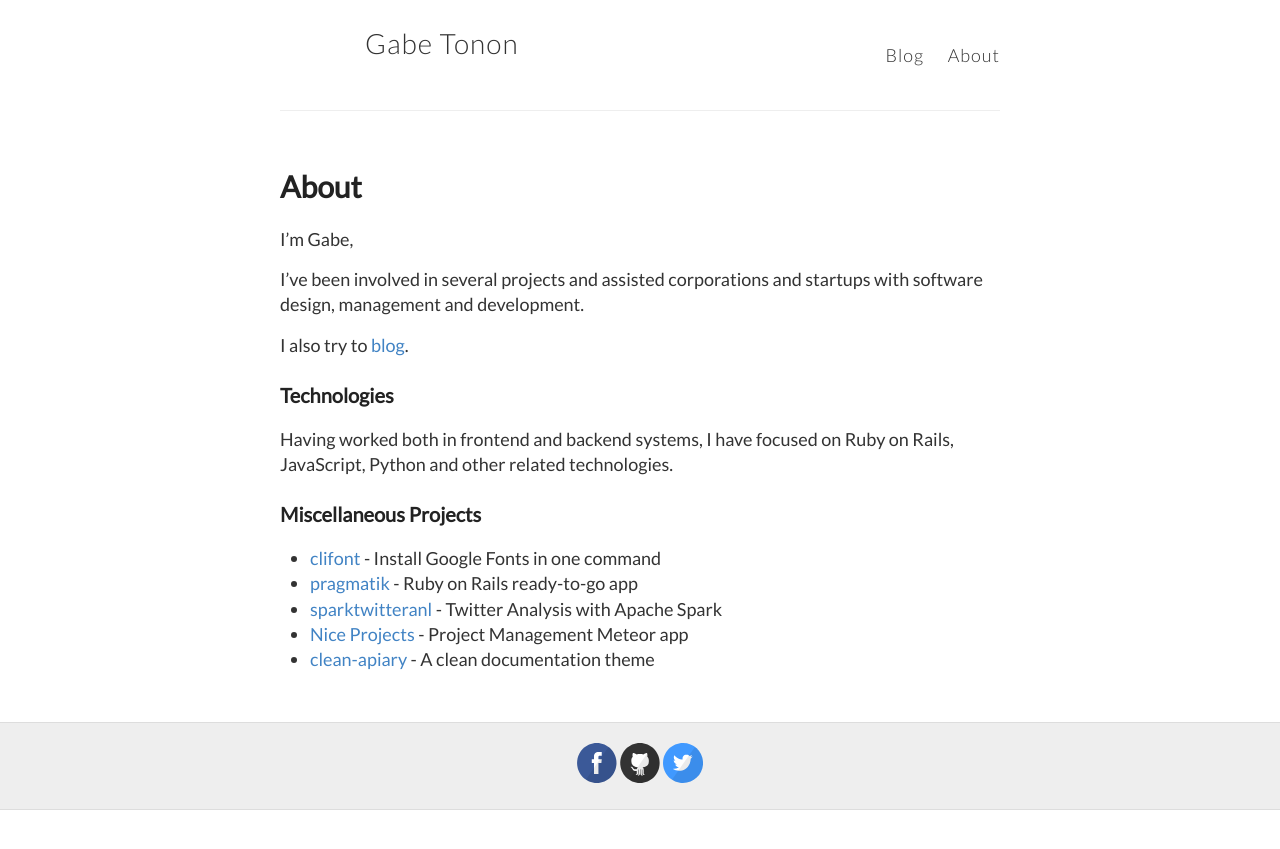
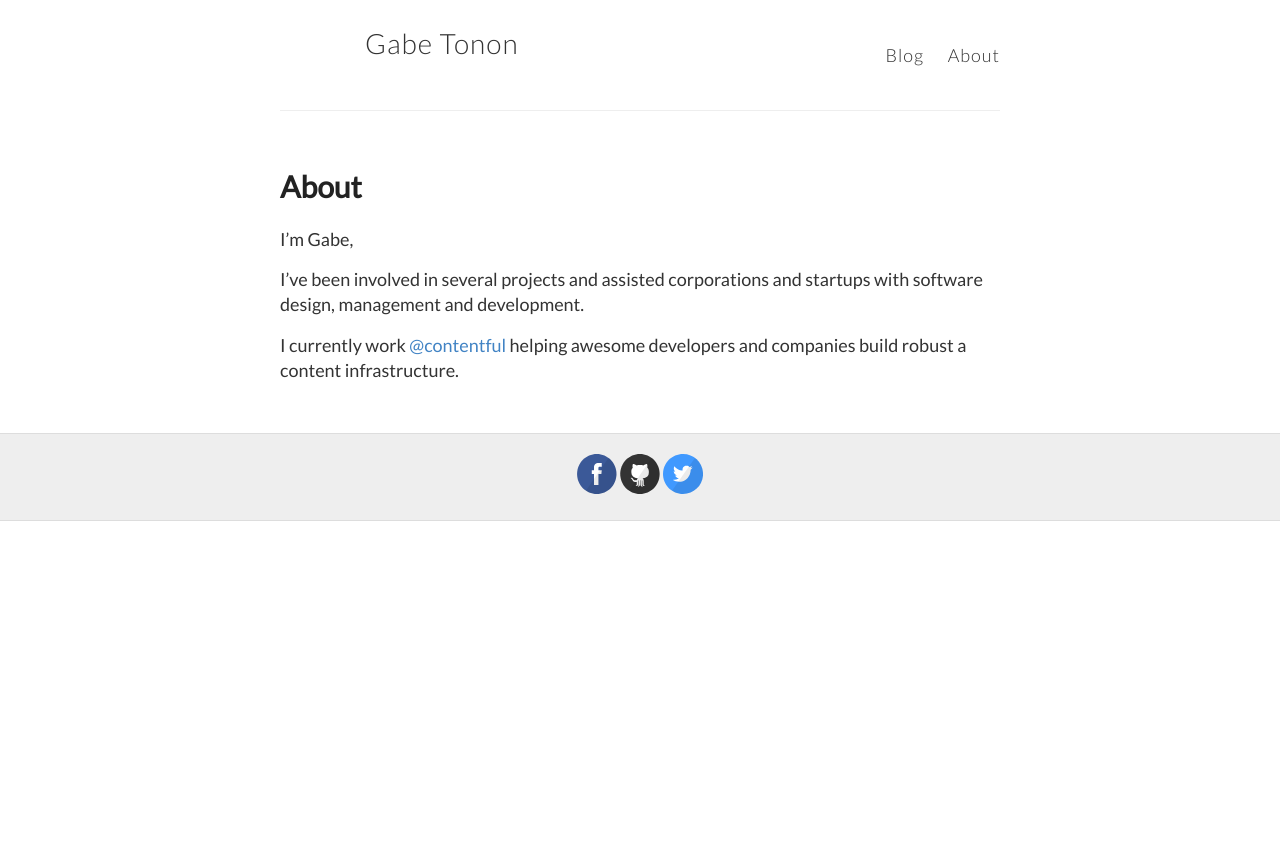
Before and after one commit to gaapt/gaapt.github.io, a Jekyll site: the page built from about.md, in a window 1280 px wide. Shown: the top 849 px of the page. Built offline with Jekyll 4.4.1, drawn with Linux system fonts in a browser that asks for light colours.

Commit message:
Update about.md

```diff
--- a/about.md
+++ b/about.md
@@ -8,15 +8,4 @@ I'm Gabe,
 
 I've been involved in several projects and assisted corporations and startups with software design, management and development.
 
-I also try to [blog](http://gaapt.github.io/).
-
-
-### Technologies
-Having worked both in frontend and backend systems, I have focused on Ruby on Rails, JavaScript, Python and other related technologies.
-
-### Miscellaneous Projects
-+ [clifont](https://github.com/gaapt/clifont) - Install Google Fonts in one command
-+ [pragmatik](https://github.com/gaapt/pragmatik) - Ruby on Rails ready-to-go app
-+ [sparktwitteranl](https://github.com/gaapt/sparktwitteranl) - Twitter Analysis with Apache Spark
-+ [Nice Projects](http://projmanagement.meteor.com/) - Project Management Meteor app
-+ [clean-apiary](http://sumof.xyz/projects/clean-apiary.html) - A clean documentation theme
+I currently work [@contentful](https://www.contentful.com/) helping awesome developers and companies build robust a content infrastructure.
```
